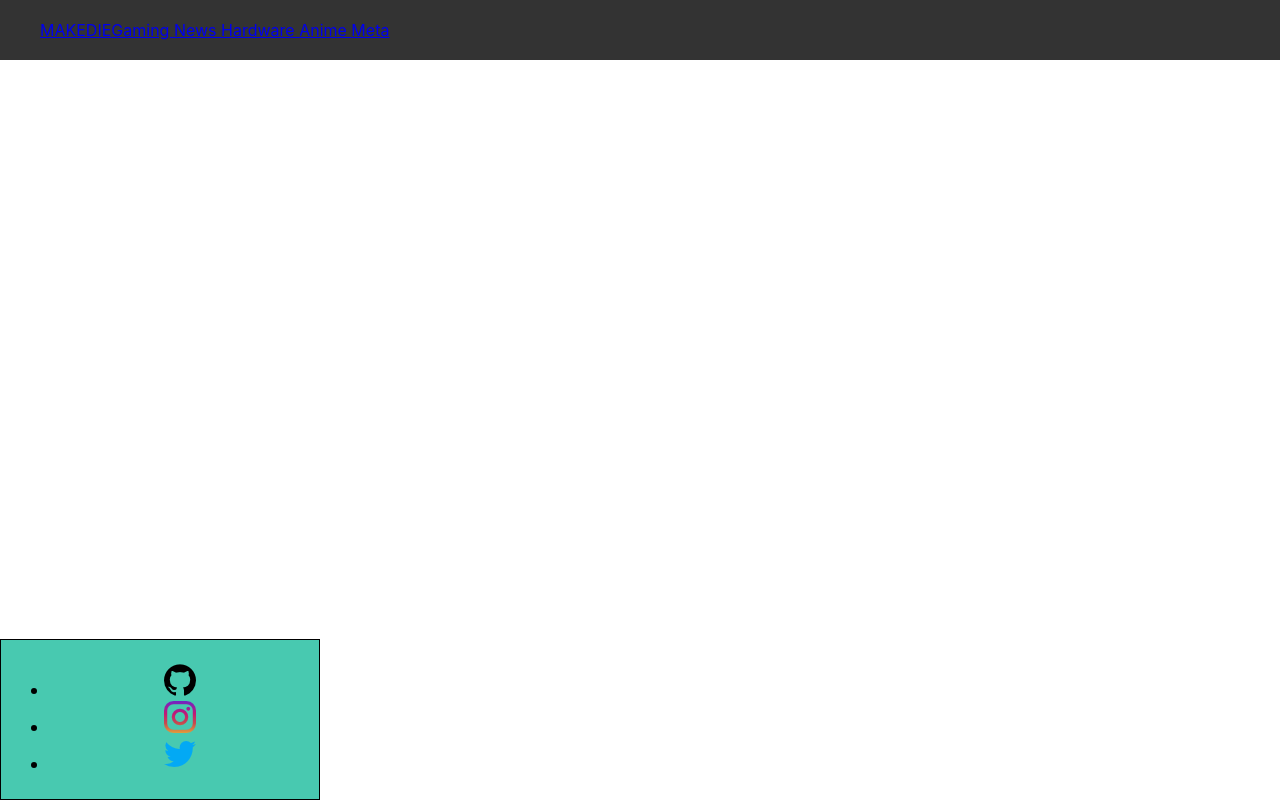
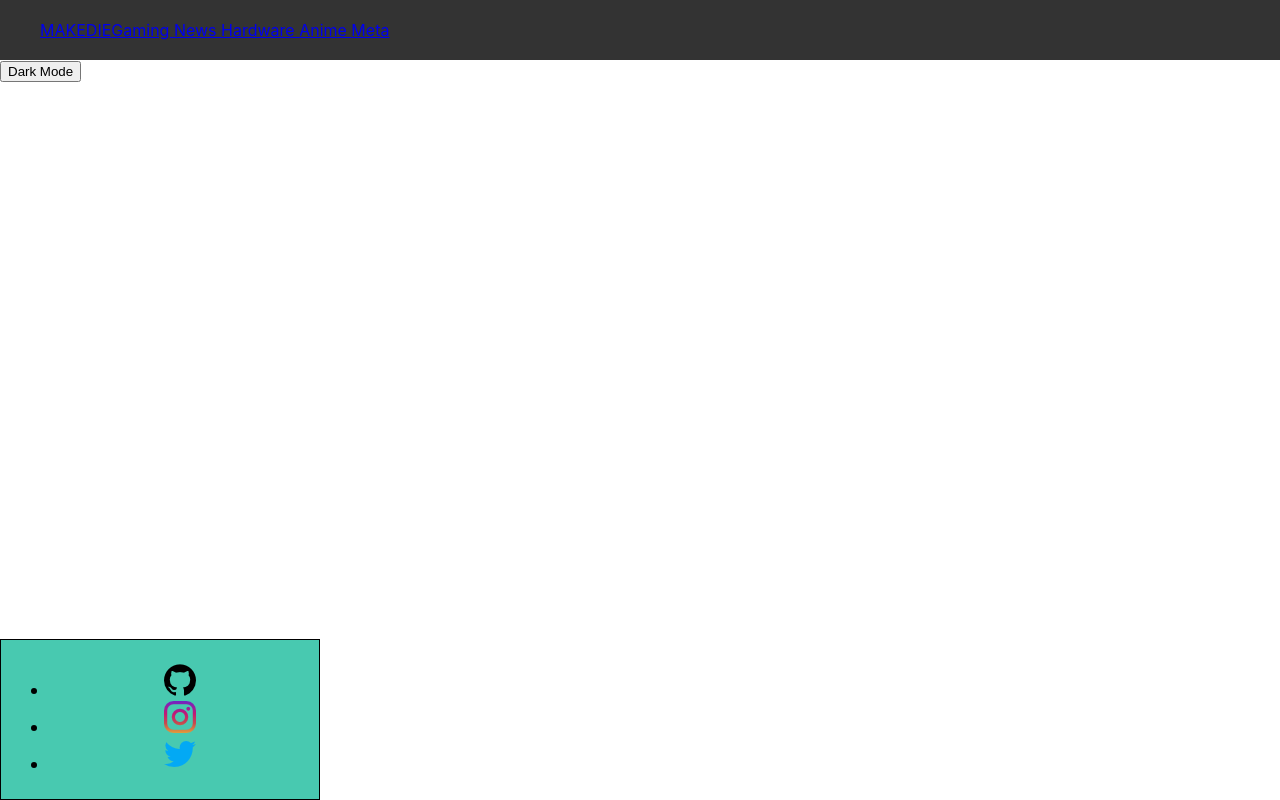
Before and after one commit to aquamaryne/project-one, a React (Create React App) app in the folder project-app/: page / in a window 1280 px wide. Built offline with nearby package versions, Linux system fonts and the light colour scheme.

Commit message:
working darkmode switch

```diff
--- a/project-app/src/App.js
+++ b/project-app/src/App.js
@@ -10,6 +10,7 @@ import Anime  from "./components/anime";
 import Hardware  from "./components/hardware";
 import Meta  from "./components/meta";
 import Footer from "./components/footer";
+import DarkMode from './components/darkswitch';
 // import Button from './components/button';
 
 
@@ -17,7 +18,10 @@ export default function App(){
   return(
     <BrowserRouter>
       <div className="navbar">
-         <Navbar />
+        <Navbar />
+      </div>
+      <div className='darkmode'>
+        <DarkMode />
       </div>
       <div className='footer'>
         <Footer />
--- /dev/null
+++ b/project-app/src/components/darkmode.css
@@ -0,0 +1,9 @@
+.dark-mode{
+    background: #333;
+    color: #fff;
+}
+
+.light-mode{
+    background: #fff;
+    color: #333;
+}
--- a/project-app/src/components/darkswitch.js
+++ b/project-app/src/components/darkswitch.js
@@ -1,29 +1,18 @@
-import React, { useState, useEffect } from "react";
+import React, { useState } from "react";
+import './darkmode.css';
 
 const DarkMode = () => {
-    const [isDarkMode, setIsDarkMode] = useState(false);
-
-    useEffect(() => {
-        const body = document.querySelector('body');
-        if(isDarkMode){
-            body.classList.add('dark-mode')
-        } else {
-            body.classList.remove('dark-mode');
-        }
-    }, [isDarkMode]);
+    const [darkMode, setDarkMode] = useState(false);
 
     const toggleDarkMode = () => {
-        setIsDarkMode(!isDarkMode);
-    };
+        setDarkMode(!darkMode);
+    }
 
     return(
-        <div className="dark-mode-switch">
-            <label htmlFor="dark-mode-toggle"> Dark Mode </label>
-            <input
-                type="checkbox"
-                is="dark-mode-toggle"
-                onChange={toggleDarkMode}
-            />
+        <div className={darkMode ? 'dark-mode' : 'light-mode'}>
+            <button onClick={toggleDarkMode}>
+                {darkMode ? 'Light Mode' : 'Dark Mode'}
+            </button>
         </div>
     )
 }
```
